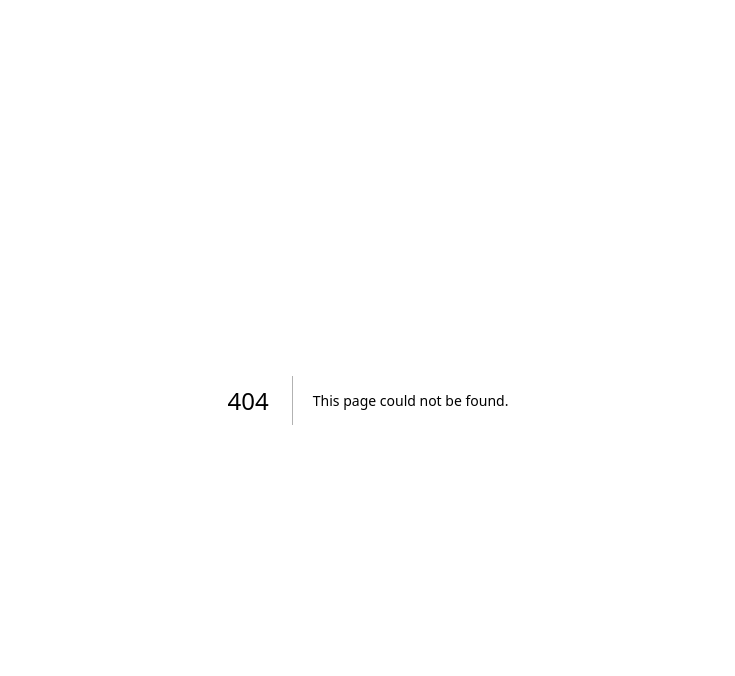
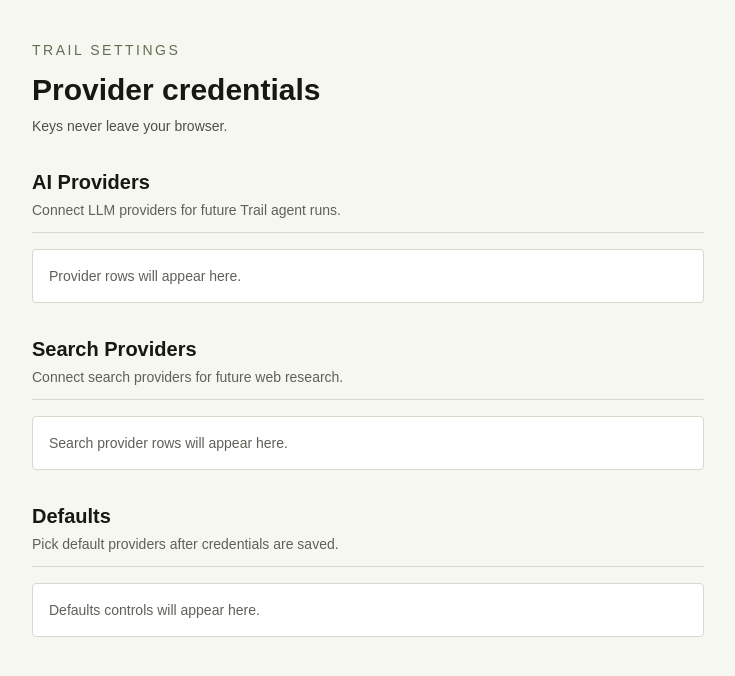
Before and after one commit to saberzou/trail, a Next.js app: page /settings in a window 1280 px wide. Before the commit this address had no page. Shown: the top 676 px of the page, without its empty margins (272-1007 px from the left). Built offline with nearby package versions, Linux system fonts and the light colour scheme.

Commit message:
feat(settings): /settings page skeleton

```diff
--- /dev/null
+++ b/app/settings/_components/SectionHeader.tsx
@@ -0,0 +1,15 @@
+type SectionHeaderProps = {
+  title: string;
+  description?: string;
+};
+
+export function SectionHeader({ title, description }: SectionHeaderProps) {
+  return (
+    <div className="border-[#d9d8cc] border-b pb-3">
+      <h2 className="font-semibold text-[#171814] text-xl">{title}</h2>
+      {description ? (
+        <p className="mt-1 text-[#5d6256] text-sm">{description}</p>
+      ) : null}
+    </div>
+  );
+}
--- /dev/null
+++ b/app/settings/page.tsx
@@ -0,0 +1,53 @@
+"use client";
+
+import { SectionHeader } from "./_components/SectionHeader";
+
+export default function SettingsPage() {
+  return (
+    <main className="min-h-screen bg-[#f7f7f2] px-6 py-10 text-[#171814]">
+      <div className="mx-auto flex max-w-2xl flex-col gap-8">
+        <header className="space-y-3">
+          <p className="font-medium text-[#5f6f52] text-sm uppercase tracking-[0.18em]">
+            Trail Settings
+          </p>
+          <div className="space-y-2">
+            <h1 className="font-semibold text-3xl">Provider credentials</h1>
+            <p className="text-[#4c5145] text-sm">
+              Keys never leave your browser.
+            </p>
+          </div>
+        </header>
+
+        <section className="space-y-4">
+          <SectionHeader
+            description="Connect LLM providers for future Trail agent runs."
+            title="AI Providers"
+          />
+          <div className="rounded border border-[#d9d8cc] bg-white p-4 text-[#5d6256] text-sm">
+            Provider rows will appear here.
+          </div>
+        </section>
+
+        <section className="space-y-4">
+          <SectionHeader
+            description="Connect search providers for future web research."
+            title="Search Providers"
+          />
+          <div className="rounded border border-[#d9d8cc] bg-white p-4 text-[#5d6256] text-sm">
+            Search provider rows will appear here.
+          </div>
+        </section>
+
+        <section className="space-y-4">
+          <SectionHeader
+            description="Pick default providers after credentials are saved."
+            title="Defaults"
+          />
+          <div className="rounded border border-[#d9d8cc] bg-white p-4 text-[#5d6256] text-sm">
+            Defaults controls will appear here.
+          </div>
+        </section>
+      </div>
+    </main>
+  );
+}
--- /dev/null
+++ b/vitest.config.ts
@@ -0,0 +1,15 @@
+import { fileURLToPath } from "node:url";
+import { defineConfig } from "vitest/config";
+
+export default defineConfig({
+  oxc: {
+    jsx: {
+      runtime: "automatic",
+    },
+  },
+  resolve: {
+    alias: {
+      "@": fileURLToPath(new URL(".", import.meta.url)),
+    },
+  },
+});
```
Also changed, not shown: 1 other file (tests, documents, lock files or other folders).
